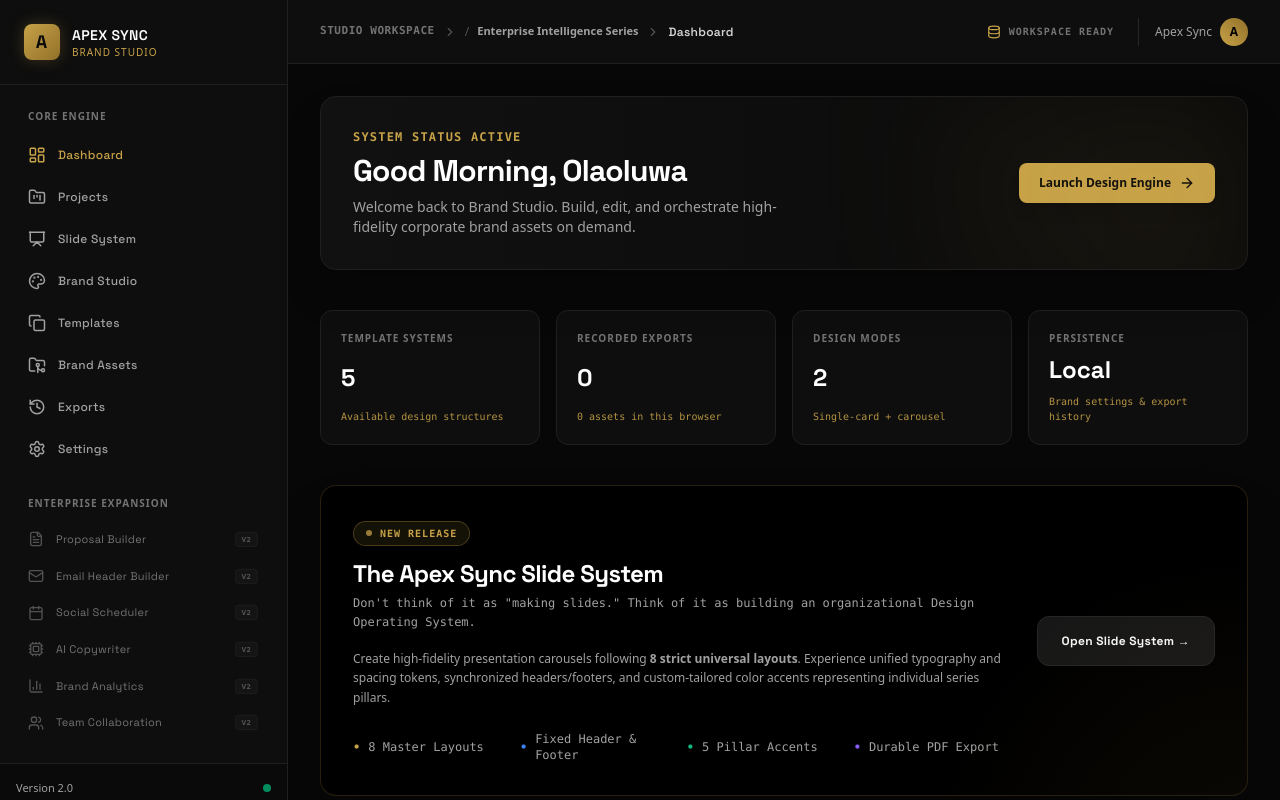
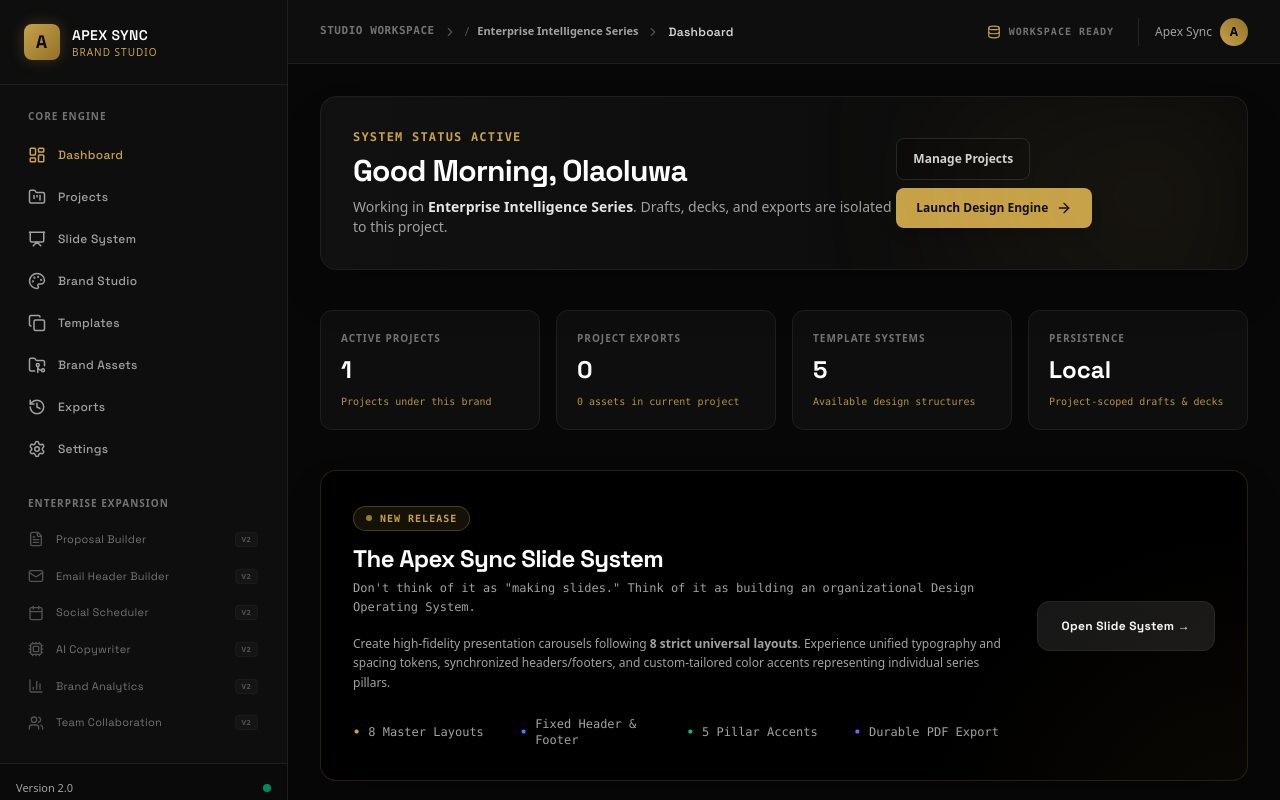
Before and after one commit to olaoluwabankole3-cmd/Brand-Studio, a React (Vite) app: page / in a window 1280 px wide. Built offline with nearby package versions, Linux system fonts and the light colour scheme.

Commit message:
feat: make dashboard project-aware

```diff
--- a/src/components/Dashboard.tsx
+++ b/src/components/Dashboard.tsx
@@ -22,10 +22,20 @@ import { TEMPLATE_PRESETS } from '../data';
 interface DashboardProps {
   onSelectTemplate: (id: TemplateId, autoGenerate: boolean) => void;
   onViewSlides?: () => void;
+  onViewProjects: () => void;
   exportCount: number;
+  activeProjectName: string | null;
+  projectCount: number;
 }
 
-export default function Dashboard({ onSelectTemplate, onViewSlides, exportCount }: DashboardProps) {
+export default function Dashboard({
+  onSelectTemplate,
+  onViewSlides,
+  onViewProjects,
+  exportCount,
+  activeProjectName,
+  projectCount
+}: DashboardProps) {
   // Product metrics are derived from actual application state.
   const hour = new Date().getHours();
   const greeting =
@@ -34,10 +44,10 @@ export default function Dashboard({ onSelectTemplate, onViewSlides, exportCount
     'Good Evening';
 
   const stats = [
+    { label: 'Active Projects', value: projectCount.toString(), change: 'Projects under this brand', isNeutral: true },
+    { label: 'Project Exports', value: exportCount.toString(), change: exportCount === 1 ? '1 asset in current project' : `${exportCount} assets in current project`, isNeutral: true },
     { label: 'Template Systems', value: TEMPLATE_PRESETS.length.toString(), change: 'Available design structures', isNeutral: true },
-    { label: 'Recorded Exports', value: exportCount.toString(), change: exportCount === 1 ? '1 asset in this browser' : `${exportCount} assets in this browser`, isNeutral: true },
-    { label: 'Design Modes', value: '2', change: 'Single-card + carousel', isNeutral: true },
-    { label: 'Persistence', value: 'Local', change: 'Brand settings & export history', isNeutral: true },
+    { label: 'Persistence', value: 'Local', change: 'Project-scoped drafts & decks', isNeutral: true },
   ];
 
   // Helper icons for the aesthetic representation of the miniature design structure
@@ -171,18 +181,28 @@ export default function Dashboard({ onSelectTemplate, onViewSlides, exportCount
           <h1 className="text-3xl font-bold font-['Space_Grotesk'] tracking-tight text-white">
             {greeting}, Olaoluwa
           </h1>
-          <p className="text-neutral-400 text-sm max-w-md">
-            Welcome back to Brand Studio. Build, edit, and orchestrate high-fidelity corporate brand assets on demand.
+          <p className="text-neutral-400 text-sm max-w-xl">
+            {activeProjectName
+              ? <>Working in <strong className="text-neutral-200">{activeProjectName}</strong>. Drafts, decks, and exports are isolated to this project.</>
+              : <>No project is open yet. Create or open a project before entering the production tools.</>}
           </p>
         </div>
 
-        <button
-          onClick={() => onSelectTemplate('enterprise-philosophy', false)}
-          className="mt-6 md:mt-0 flex items-center gap-2 bg-[#C7A248] hover:bg-[#b08e3d] text-[#0A0A0A] px-5 py-3 rounded-lg text-xs font-bold transition-all duration-300 hover:shadow-[0_0_20px_rgba(199,162,72,0.3)] shadow-lg"
-        >
-          <span>Launch Design Engine</span>
-          <ArrowRight className="w-4 h-4" />
-        </button>
+        <div className="mt-6 md:mt-0 flex flex-wrap gap-2">
+          <button
+            onClick={onViewProjects}
+            className="flex items-center gap-2 bg-neutral-950 hover:bg-black border border-neutral-800 hover:border-[#C7A248]/30 text-neutral-300 px-4 py-3 rounded-lg text-xs font-semibold transition-all"
+          >
+            <span>Manage Projects</span>
+          </button>
+          <button
+            onClick={() => onSelectTemplate('enterprise-philosophy', false)}
+            className="flex items-center gap-2 bg-[#C7A248] hover:bg-[#b08e3d] text-[#0A0A0A] px-5 py-3 rounded-lg text-xs font-bold transition-all duration-300 hover:shadow-[0_0_20px_rgba(199,162,72,0.3)] shadow-lg"
+          >
+            <span>{activeProjectName ? 'Launch Design Engine' : 'Choose a Project'}</span>
+            <ArrowRight className="w-4 h-4" />
+          </button>
+        </div>
       </div>
 
       {/* KPI Stats Cards */}
```
